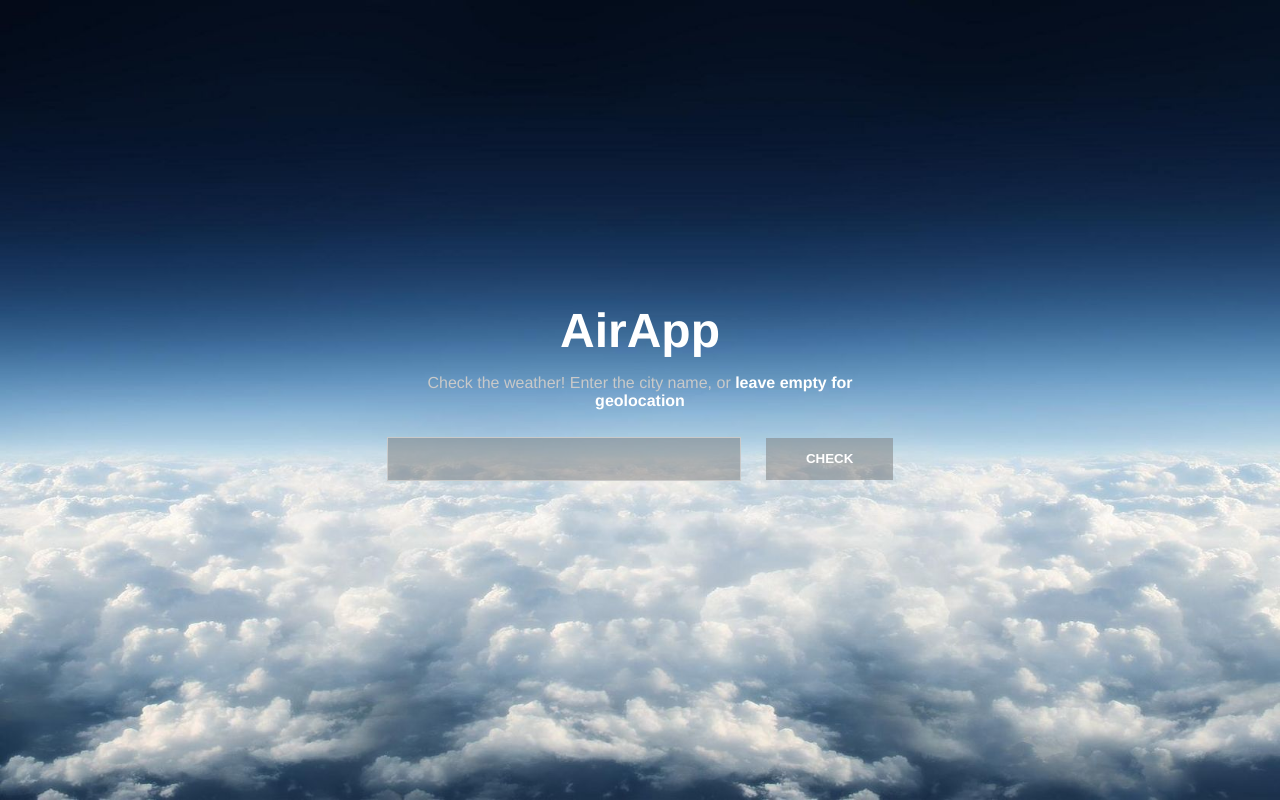
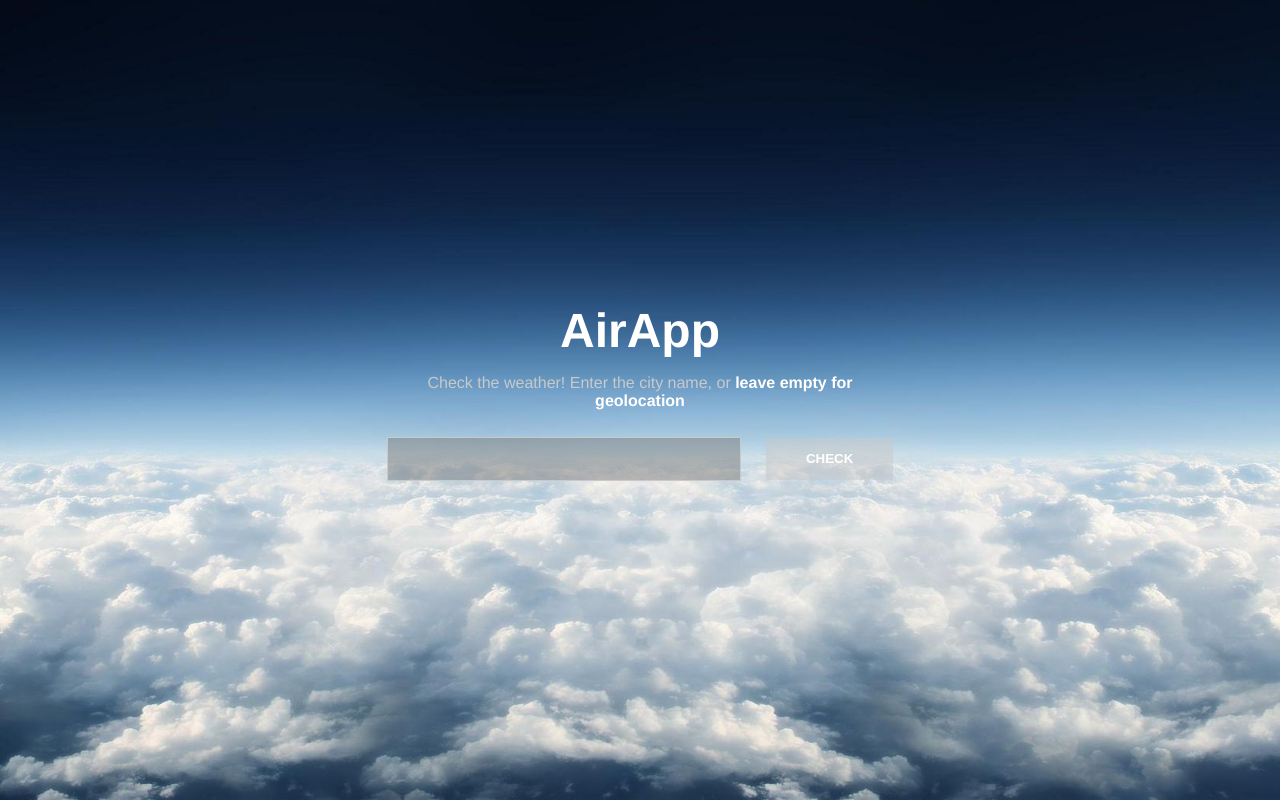
Before and after one commit to nao237854/airapp-project, a Vue app: page / in a window 1280 px wide. Built offline with nearby package versions, Linux system fonts and the light colour scheme; no server answers.

Commit message:
fix: color button

```diff
--- a/src/styles/_variables.scss
+++ b/src/styles/_variables.scss
@@ -2,4 +2,4 @@ $c1:#7C7C7C;
 $c1-2:rgba($c1, 0.5);
 $c2:white;
 $c3: lighten($c1, 30%);
-$c3-2:rgba($c1, 0.5);
+$c3-2:rgba($c3, 0.5);
```
